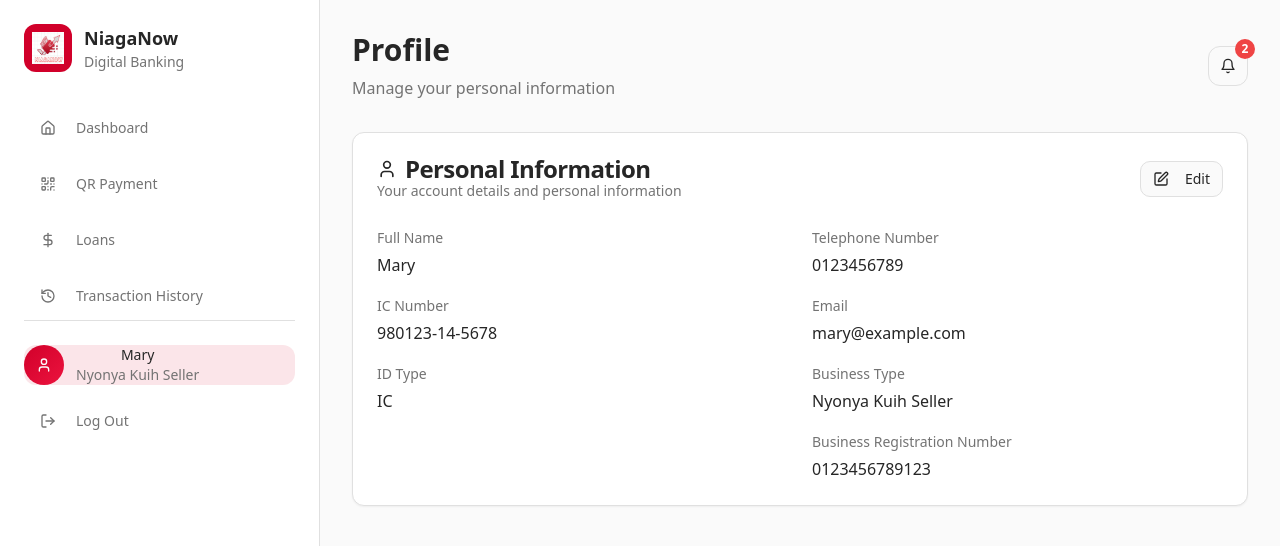
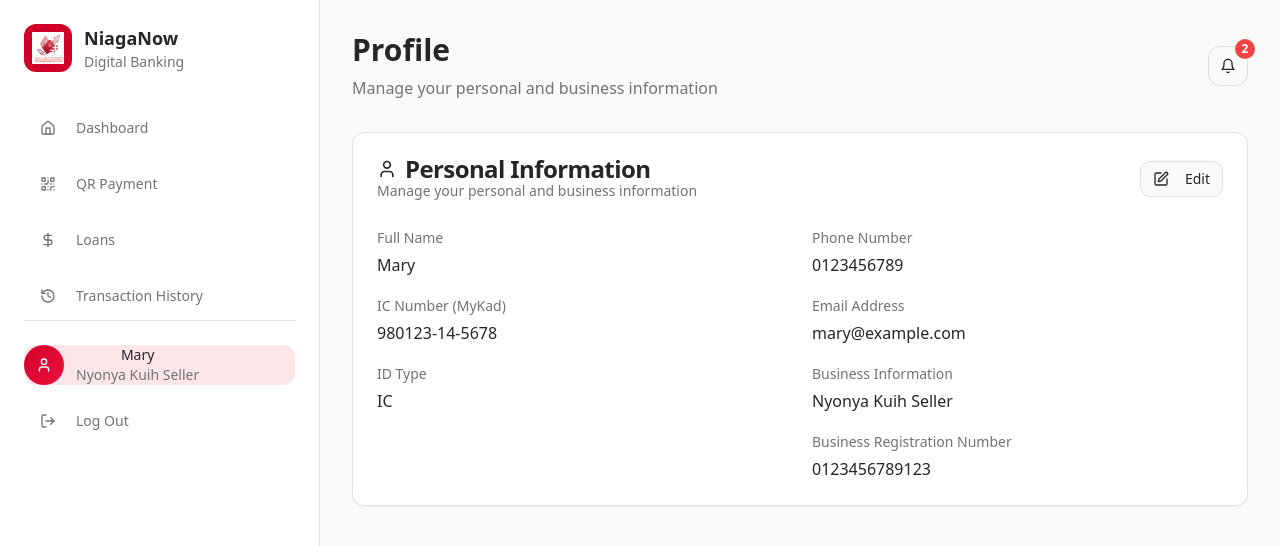
Before and after one commit to mmmchu/Maxins, a React (Vite) app: page /profile in a window 1280 px wide. Shown: the top 546 px of the page. Built offline with nearby package versions, Linux system fonts and the light colour scheme.

Commit message:
Fix: Apply language changes across all pages
Ensure all text elements on the login page, dashboard, and other pages update to the selected language after login and on the logout.

```diff
--- a/src/pages/Profile.tsx
+++ b/src/pages/Profile.tsx
@@ -1,3 +1,4 @@
+
 import { useState } from "react";
 import { useNavigate } from "react-router-dom";
 import {
@@ -19,8 +20,10 @@ import { Popover, PopoverContent, PopoverTrigger } from "@/components/ui/popover
 import { Input } from "@/components/ui/input";
 import { Label } from "@/components/ui/label";
 import { Select, SelectContent, SelectItem, SelectTrigger, SelectValue } from "@/components/ui/select";
+import { useLanguage } from "@/contexts/LanguageContext";
 
 const Profile = () => {
+  const { t } = useLanguage();
   const navigate = useNavigate();
   const [isEditing, setIsEditing] = useState(false);
 
@@ -57,10 +60,10 @@ const Profile = () => {
   };
 
   const sidebarItems = [
-    { icon: Home, label: "Dashboard", path: "/merchant-dashboard" },
-    { icon: QrCode, label: "QR Payment", path: "/qr-payment" },
-    { icon: DollarSign, label: "Loans", path: "/loans" },
-    { icon: History, label: "Transaction History", path: "/transaction-history" }
+    { icon: Home, label: t('dashboard'), path: "/merchant-dashboard" },
+    { icon: QrCode, label: t('qrPayment'), path: "/qr-payment" },
+    { icon: DollarSign, label: t('loans'), path: "/loans" },
+    { icon: History, label: t('transactionHistory'), path: "/transaction-history" }
   ];
 
   const notifications = [
@@ -90,7 +93,7 @@ const Profile = () => {
           </div>
           <div>
             <h2 className="text-lg font-semibold text-foreground">NiagaNow</h2>
-            <p className="text-sm text-muted-foreground">Digital Banking</p>
+            <p className="text-sm text-muted-foreground">{t('digitalBanking')}</p>
           </div>
         </div>
 
@@ -120,8 +123,8 @@ const Profile = () => {
                 <User className="w-5 h-5 text-primary-foreground" />
               </div>
               <div>
-                <p className="font-medium text-foreground">Mary</p>
-                <p className="text-sm text-muted-foreground">Nyonya Kuih Seller</p>
+                <p className="font-medium text-foreground">{t('mary')}</p>
+                <p className="text-sm text-muted-foreground">{t('nyonyaKuihSeller')}</p>
               </div>
             </div>
           </Button>
@@ -132,7 +135,7 @@ const Profile = () => {
             onClick={handleLogout}
           >
             <LogOut className="w-5 h-5 mr-3" />
-            Log Out
+            {t('logOut')}
           </Button>
         </div>
       </div>
@@ -143,8 +146,8 @@ const Profile = () => {
           {/* Header with Notification Bell */}
           <div className="mb-8 flex items-center justify-between">
             <div>
-              <h1 className="text-3xl font-bold text-foreground mb-2">Profile</h1>
-              <p className="text-muted-foreground">Manage your personal information</p>
+              <h1 className="text-3xl font-bold text-foreground mb-2">{t('profile')}</h1>
+              <p className="text-muted-foreground">{t('manageProfile')}</p>
             </div>
 
             <Popover>
@@ -158,7 +161,7 @@ const Profile = () => {
               </PopoverTrigger>
               <PopoverContent className="w-80" align="end">
                 <div className="space-y-4">
-                  <h3 className="font-semibold text-foreground">Notifications</h3>
+                  <h3 className="font-semibold text-foreground">{t('notifications')}</h3>
                   {notifications.map((notification) => (
                     <div key={notification.id} className="p-3 bg-muted rounded-lg">
                       <p className="text-sm text-foreground">{notification.message}</p>
@@ -176,9 +179,9 @@ const Profile = () => {
                 <div>
                   <CardTitle className="flex items-center gap-2">
                     <User className="w-5 h-5" />
-                    Personal Information
+                    {t('personalInformation')}
                   </CardTitle>
-                  <CardDescription>Your account details and personal information</CardDescription>
+                  <CardDescription>{t('manageProfile')}</CardDescription>
                 </div>
                 <div className="flex gap-2">
                   {isEditing ? (
@@ -189,7 +192,7 @@ const Profile = () => {
                       </Button>
                       <Button size="sm" onClick={handleSave}>
                         <Save className="w-4 h-4 mr-2" />
-                        Save
+                        {t('save')}
                       </Button>
                     </>
                   ) : (
@@ -205,7 +208,7 @@ const Profile = () => {
               <div className="grid grid-cols-1 md:grid-cols-2 gap-6">
                 <div className="space-y-4">
                   <div>
-                    <Label className="text-sm font-medium text-muted-foreground">Full Name</Label>
+                    <Label className="text-sm font-medium text-muted-foreground">{t('fullName')}</Label>
                     {isEditing ? (
                       <Input
                         value={userProfile.name}
@@ -218,7 +221,7 @@ const Profile = () => {
                   </div>
 
                   <div>
-                    <Label className="text-sm font-medium text-muted-foreground">IC Number</Label>
+                    <Label className="text-sm font-medium text-muted-foreground">{t('icNumber')}</Label>
                     {isEditing ? (
                       <Input
                         value={userProfile.icNumber}
@@ -250,7 +253,7 @@ const Profile = () => {
 
                 <div className="space-y-4">
                   <div>
-                    <Label className="text-sm font-medium text-muted-foreground">Telephone Number</Label>
+                    <Label className="text-sm font-medium text-muted-foreground">{t('phoneNumber')}</Label>
                     {isEditing ? (
                       <Input
                         value={userProfile.telephoneNumber}
@@ -263,7 +266,7 @@ const Profile = () => {
                   </div>
 
                   <div>
-                    <Label className="text-sm font-medium text-muted-foreground">Email</Label>
+                    <Label className="text-sm font-medium text-muted-foreground">{t('emailAddress')}</Label>
                     {isEditing ? (
                       <Input
                         value={userProfile.email}
@@ -276,7 +279,7 @@ const Profile = () => {
                   </div>
 
                   <div>
-                    <Label className="text-sm font-medium text-muted-foreground">Business Type</Label>
+                    <Label className="text-sm font-medium text-muted-foreground">{t('businessInformation')}</Label>
                     {isEditing ? (
                       <Input
                         value={userProfile.businessType}
@@ -289,7 +292,7 @@ const Profile = () => {
                   </div>
 
                   <div>
-                    <Label className="text-sm font-medium text-muted-foreground">Business Registration Number</Label>
+                    <Label className="text-sm font-medium text-muted-foreground">{t('businessRegNumber')}</Label>
                     {isEditing ? (
                       <Input
                         value={userProfile.businessRegistrationNumber}
```
